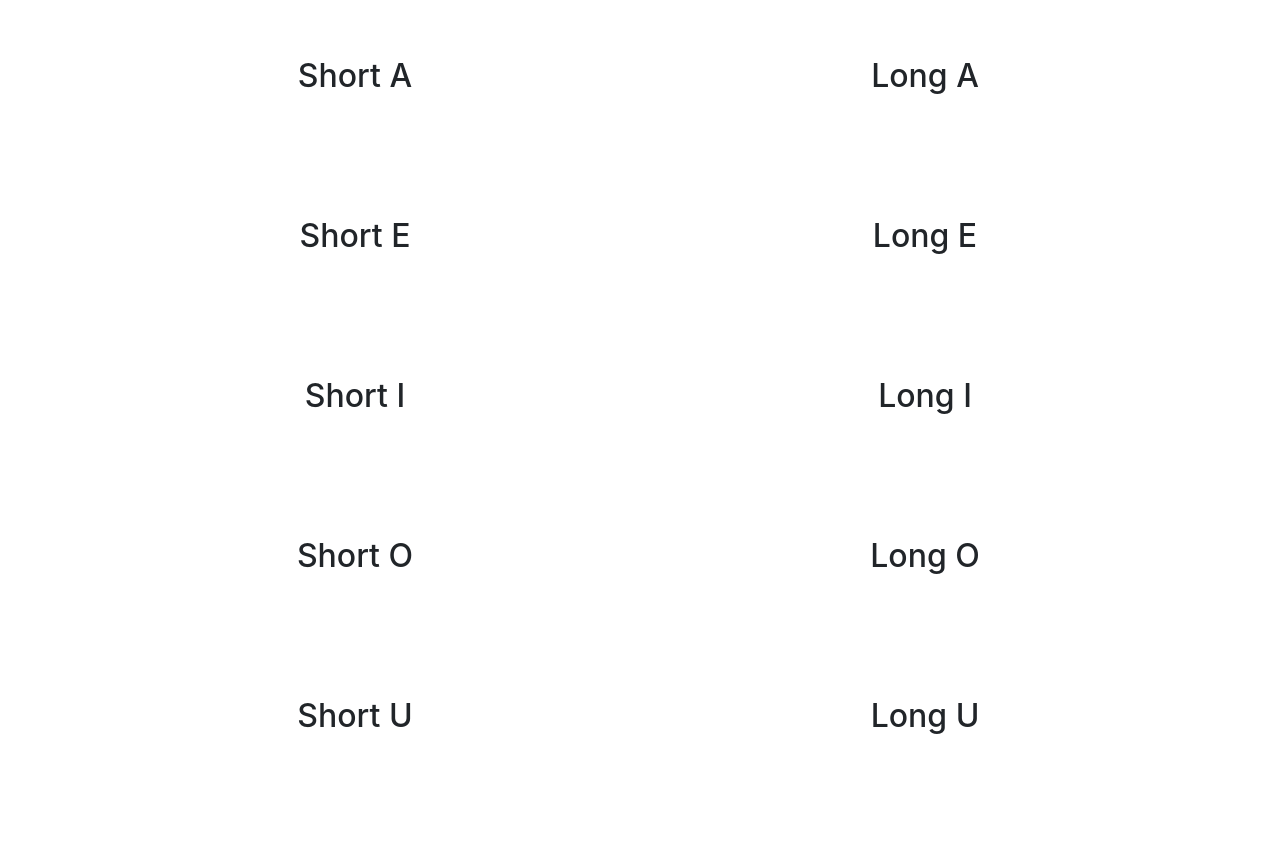
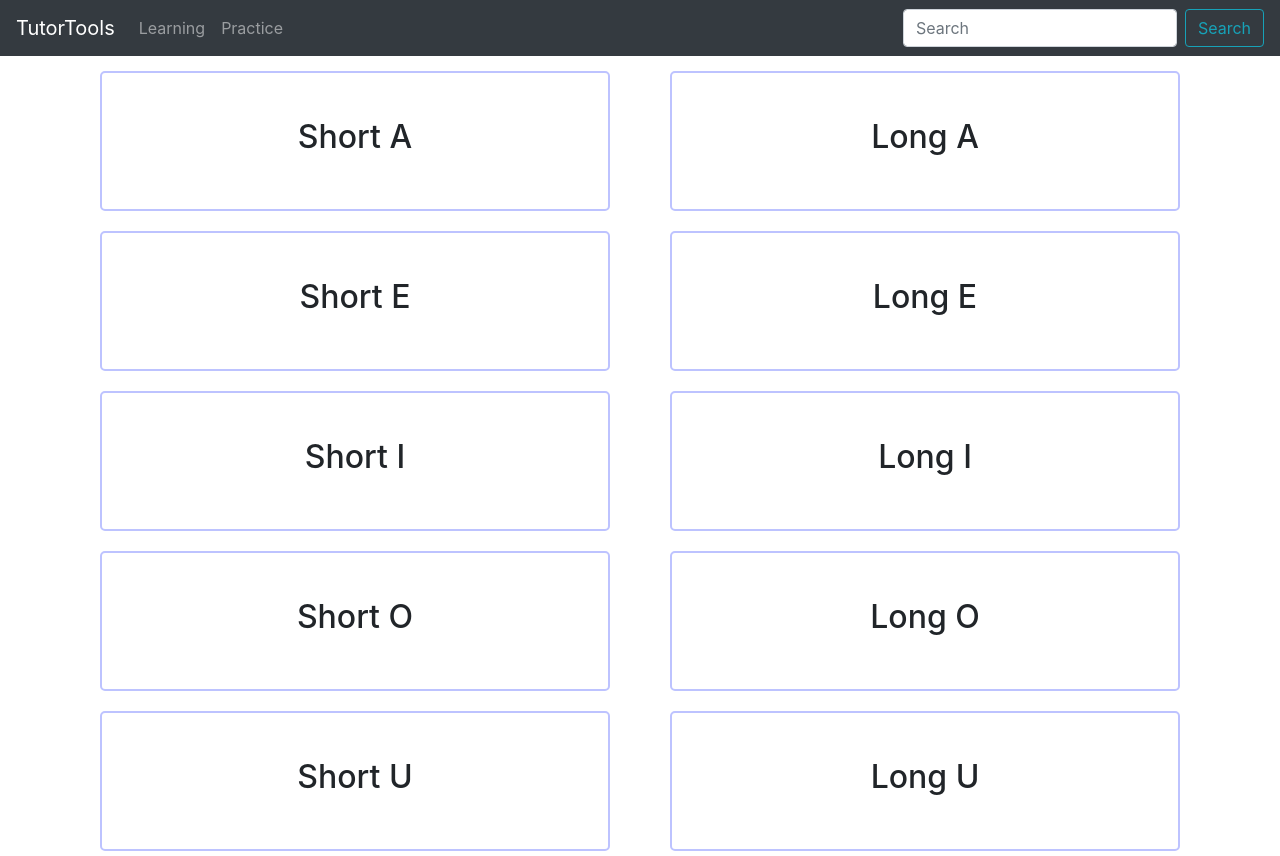
Before and after one commit to kennethjchow/TutorTools, a React (Create React App) app: page / in a window 1280 px wide. Before the commit the page ends 800 px from the top, so only its background shows below. Built offline with nearby package versions, Linux system fonts and the light colour scheme.

Commit message:
Moving files around

```diff
--- a/src/App.css
+++ b/src/App.css
@@ -33,17 +33,19 @@
 }
 
 .container {
-  height: 100%
+  height: 100%;
 }
 
 .row {
-  height: 20%
+  height: 20%;
 }
 
 .col {
-  display: flex;
-  align-items: center;
-  justify-content: center
+  margin: 10px;
+}
+
+.app-container {
+  height: 100%
 }
 
 @keyframes App-logo-spin {
--- a/src/App.js
+++ b/src/App.js
@@ -1,11 +1,12 @@
 import React from 'react';
 import ReactDOM from 'react-dom';
-import Vowel from './vowel/Vowel';
+import Vowel from './components/vowel/Vowel';
 import Container from 'react-bootstrap/Container';
 import Row from 'react-bootstrap/Row';
 import Col from 'react-bootstrap/Col';
+import MainNavbar from './components/mainNavbar/MainNavbar'
 import SoundList from './data/SoundList'
-import 'bootstrap/dist/css/bootstrap.min.css';
+import '../node_modules/bootstrap/dist/css/bootstrap.min.css';
 import './App.css';
 
 
@@ -13,9 +14,12 @@ class App extends React.Component {
   render() {
     let sounds = new SoundList()
     return (
-      <Container>
-        {createRows(sounds.sounds)}
-      </Container>
+      <div className="app-container">
+        <MainNavbar></MainNavbar>
+        <Container>
+          {createRows(sounds.sounds)}
+        </Container>
+      </div>
     );
   }
 }
--- /dev/null
+++ b/src/components/mainNavbar/MainNavbar.js
@@ -0,0 +1,25 @@
+import React from '../../../node_modules/react';
+import {Navbar, Nav, Form, FormControl, Button} from '../../../node_modules/react-bootstrap'
+import '../../../node_modules/bootstrap/dist/css/bootstrap.min.css';
+
+class MainNavbar extends React.Component {
+    render() {
+      return (
+        <div>
+          <Navbar bg="dark" variant="dark">
+            <Navbar.Brand href="#home">TutorTools</Navbar.Brand>
+            <Nav className="mr-auto">
+              <Nav.Link href="#learning">Learning</Nav.Link>
+              <Nav.Link href="#practice">Practice</Nav.Link>
+            </Nav>
+            <Form inline>
+              <FormControl type="text" placeholder="Search" className="mr-sm-2" />
+              <Button variant="outline-info">Search</Button>
+            </Form>
+          </Navbar>
+        </div>
+      );
+    }
+  }
+
+export default MainNavbar;
--- /dev/null
+++ b/src/components/vowel/Vowel.css
@@ -0,0 +1,14 @@
+.vowel-text {
+    text-align: center
+}
+
+.vowelContainer {
+    display: flex;
+    align-items: center;
+    justify-content: center;
+    height: 100%;
+    border: 2px solid rgb(189, 195, 255);
+    border-radius: 5px;
+    margin:5px;
+    cursor: pointer;
+}
--- a/src/vowel/Vowel.js
+++ b/src/components/vowel/Vowel.js
@@ -19,8 +19,8 @@ class Vowel extends React.Component {
   render() {
     Howler.volume(0.5)
     return (
-      <div>
-        <h2 className="vowel-text" onClick={this.handleClick}>{this.props.sound.displayName}</h2>
+      <div className="vowelContainer" onClick={this.handleClick}>
+        <h2 className="vowel-text">{this.props.sound.displayName}</h2>
       </div>
     );
   }
--- a/src/vowel/Vowel.css
+++ /dev/null
@@ -1,3 +0,0 @@
-.vowel-text {
-    text-align: center
-}
```
Also changed, not shown: src/components/mainNavbar/MainNavbar.css (added).
